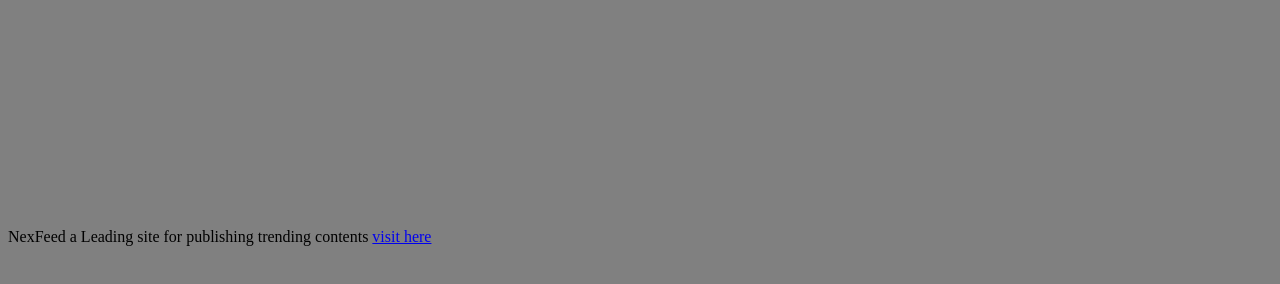
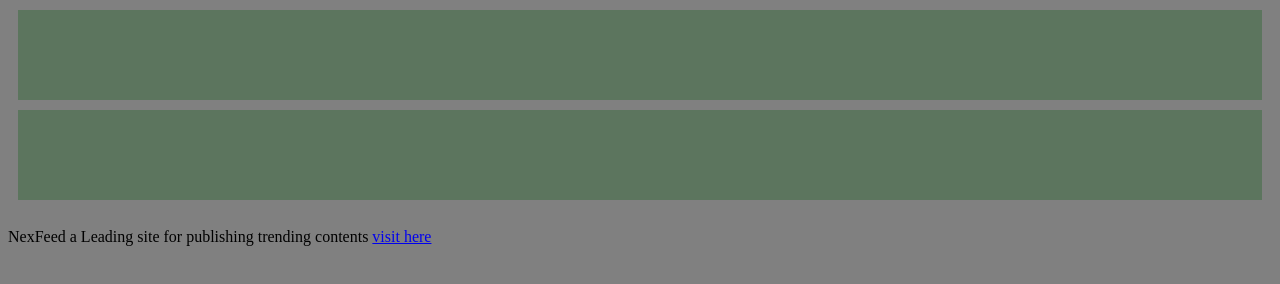
Before and after one commit to Professor-dev-1/NexFeed, a plain HTML site: page index.html in a window 1280 px wide. Drawn offline with Linux system fonts and the light colour scheme.

Commit message:
Update style.css

```diff
--- a/style.css
+++ b/style.css
@@ -5,12 +5,12 @@ body
 }
 
 #header {
-  background-colour : #5c755e;;
+  background-color : #5c755e;;
   margin : 10px;
   height :90px;
 }
 #navbar {
-  background-colour : #5c755e;
+  background-color : #5c755e;
   margin : 10px;
   height :90px;
 }
```
